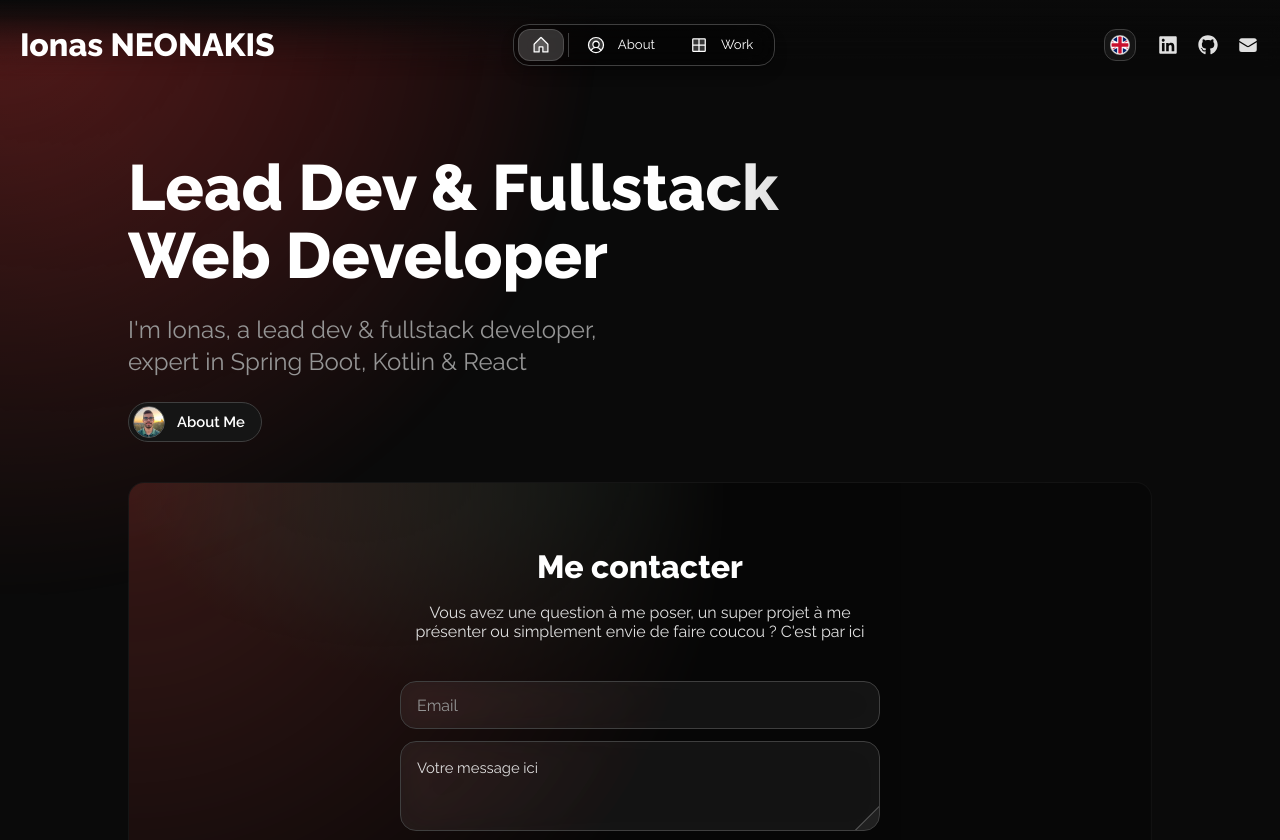
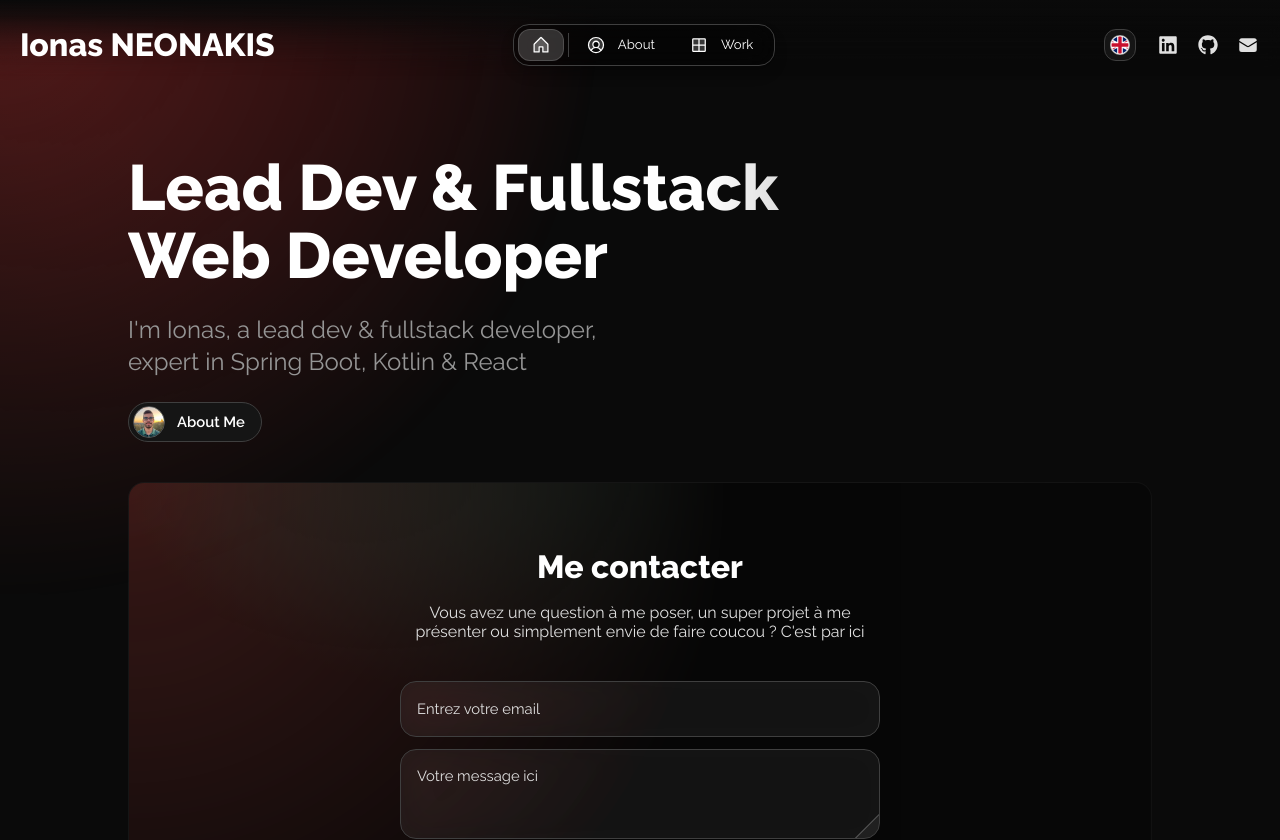
Before and after one commit to IonasNeonakis/ionasneonakis.github.io, a Next.js app: page /en in a window 1280 px wide. Shown: the top 840 px of the page. Built offline with nearby package versions, Linux system fonts and the light colour scheme.

Commit message:
fix: remove formNoValidate

```diff
--- a/src/components/ContactMe.tsx
+++ b/src/components/ContactMe.tsx
@@ -131,12 +131,9 @@ export function ContactMe() {
           <Column fillWidth gap="12">
             <Input
               id="email-input"
-              formNoValidate
-              labelAsPlaceholder
               name="email"
               type="email"
-              label="Email"
-              placeholder="Entrez votre email"
+              label="Entrez votre email"
               required
               onChange={(e) => {
                 if (error) {
@@ -150,7 +147,6 @@ export function ContactMe() {
             />
             <Textarea
               required
-              formNoValidate
               id="textAria"
               name="content"
               label="Votre message ici"
```
